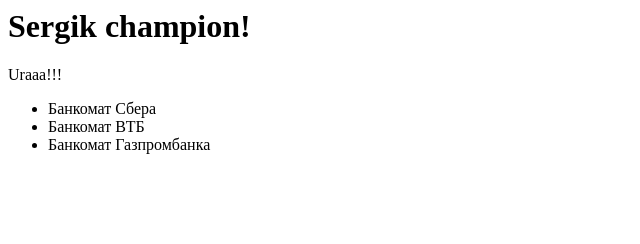
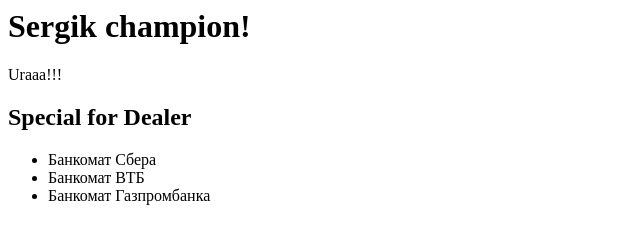
Before and after one commit to pavelsmr/lesson1, a website: page index.html in a window 1280 px wide. Shown: the whole page, without its empty margins (0-640 px from the left). Drawn offline with Linux system fonts and the light colour scheme.

Commit message:
pavelfirst edit index.html

```diff
--- a/index.html
+++ b/index.html
@@ -2,6 +2,7 @@
   <body>
     <h1>Sergik champion!</h1>
     <p>Uraaa!!!</p>
+    <h2>Special for Dealer</h2>
     <ul>
       <li>Банкомат Сбера</li>
       <li>Банкомат ВТБ</li>
```
